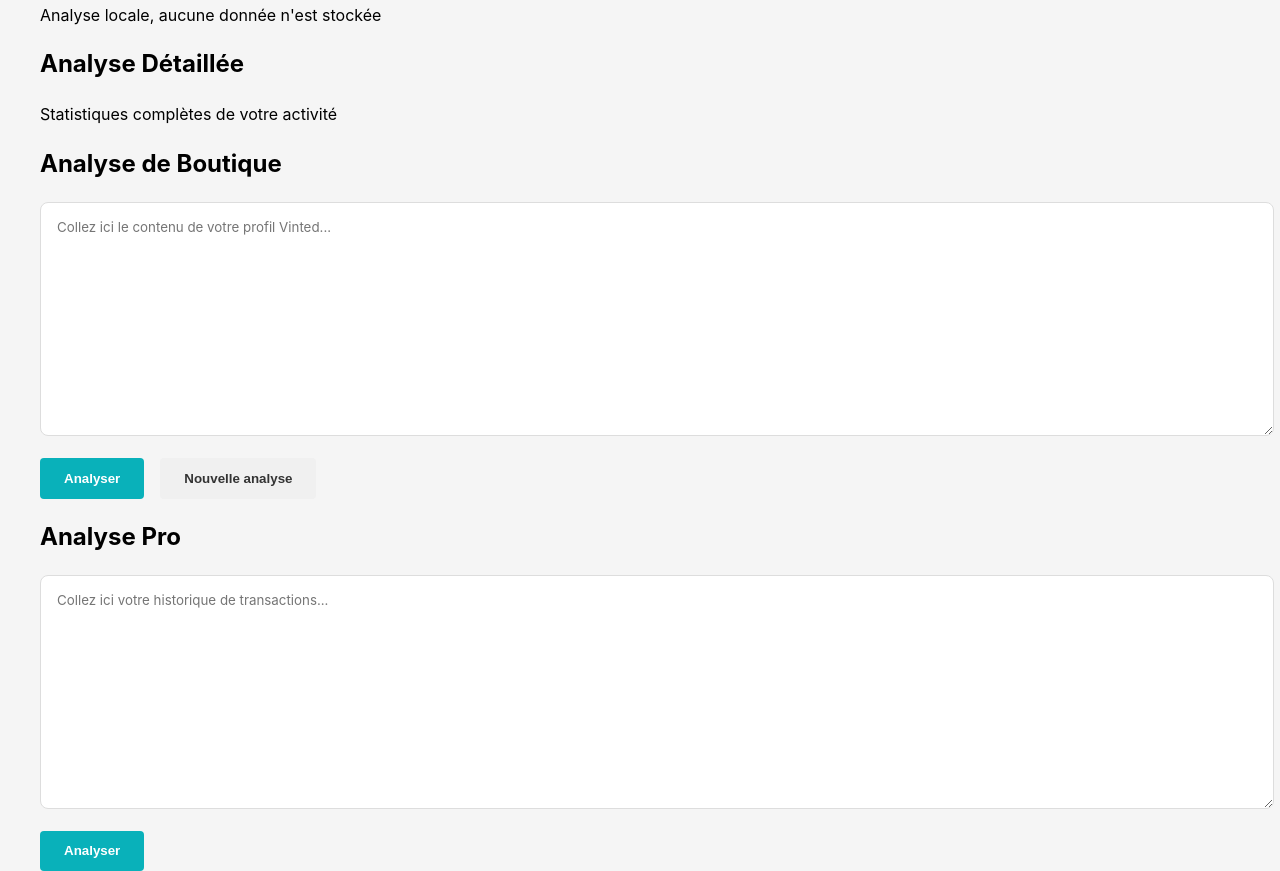
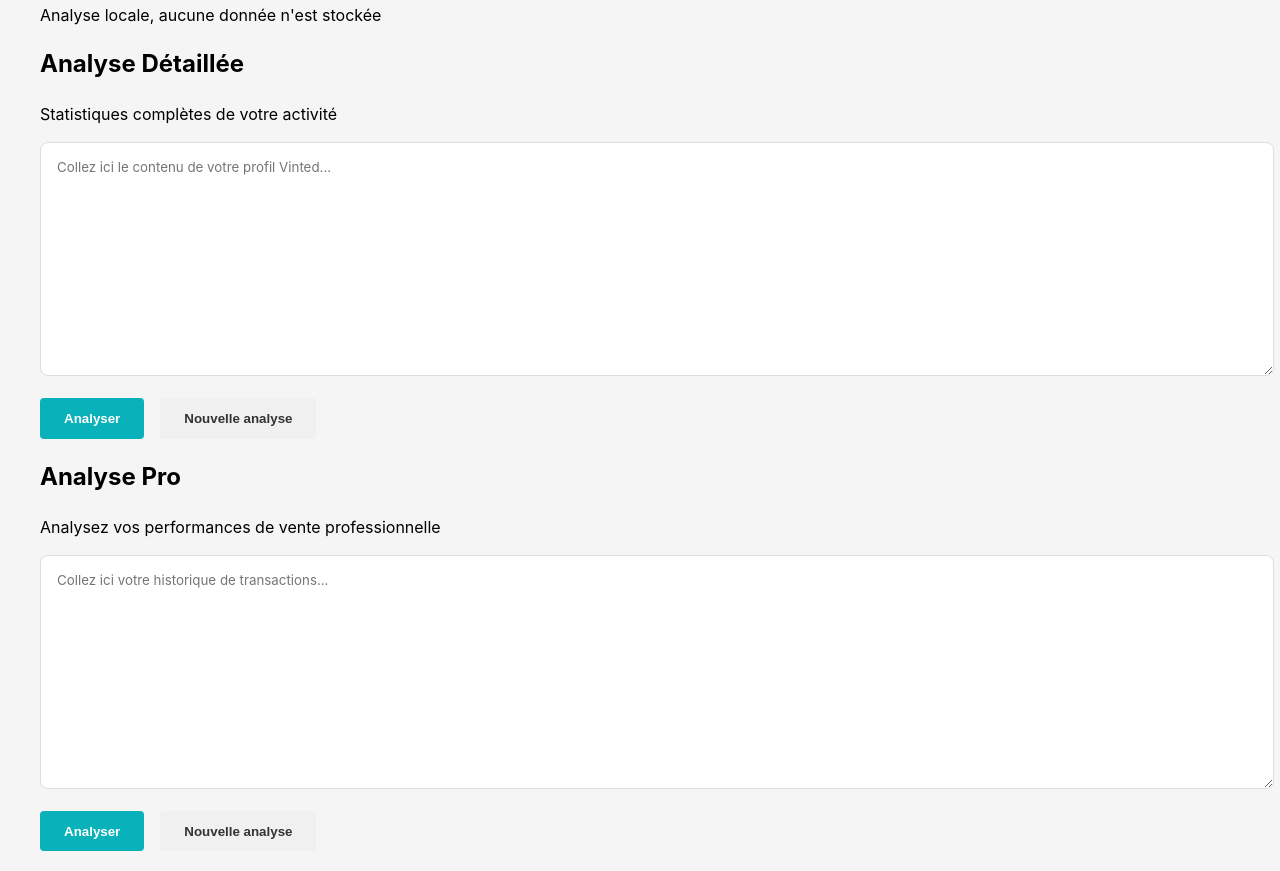
Before and after one commit to netraax/VintedGooat, a website built with Vite: page src/index.html in a window 1280 px wide. Shown: the part 349-1220 px from the top of the page. Built offline with nearby package versions, Linux system fonts and the light colour scheme.

Commit message:
Update index.html

```diff
--- a/src/index.html
+++ b/src/index.html
@@ -13,15 +13,15 @@
             <div class="container nav-container">
                 <a href="/" class="logo">VintedGooat</a>
                 <div class="nav-buttons">
-                    <button class="nav-btn" data-page="accueil">Accueil</button>
-                    <button class="nav-btn" data-page="analyse-boutique">Analyse Boutique</button>
+                    <button class="nav-btn active" data-page="main">Accueil</button>
                     <button class="nav-btn" data-page="analyse-pro">Analyse Pro</button>
                 </div>
             </div>
         </nav>
     </header>
     <main class="main-content">
-        <section id="accueil" class="page">
+        <!-- Page principale (accueil + analyse boutique) -->
+        <section id="main" class="page active">
             <div class="container">
                 <h1>Bienvenue sur VintedGooat</h1>
                 <div class="features">
@@ -39,11 +39,6 @@
                         <p>Statistiques complètes de votre activité</p>
                     </div>
                 </div>
-            </div>
-        </section>
-        <section id="analyse-boutique" class="page hidden">
-            <div class="container">
-                <h1>Analyse de Boutique</h1>
                 <div class="analysis-form">
                     <textarea id="profile-input" placeholder="Collez ici le contenu de votre profil Vinted..."></textarea>
                     <div class="button-group">
@@ -54,14 +49,20 @@
                 <div id="analysis-results" class="results-container"></div>
             </div>
         </section>
+
+        <!-- Page Analyse Pro -->
         <section id="analyse-pro" class="page hidden">
             <div class="container">
                 <h1>Analyse Pro</h1>
+                <p class="description">Analysez vos performances de vente professionnelle</p>
                 <div class="analysis-form">
                     <textarea id="pro-input" placeholder="Collez ici votre historique de transactions..."></textarea>
-                    <button class="btn btn-primary">Analyser</button>
+                    <div class="button-group">
+                        <button id="analyze-pro-button" class="btn btn-primary">Analyser</button>
+                        <button id="reset-pro-button" class="btn btn-secondary">Nouvelle analyse</button>
+                    </div>
                 </div>
-                <div id="pro-results"></div>
+                <div id="pro-results" class="results-container"></div>
             </div>
         </section>
     </main>
```
